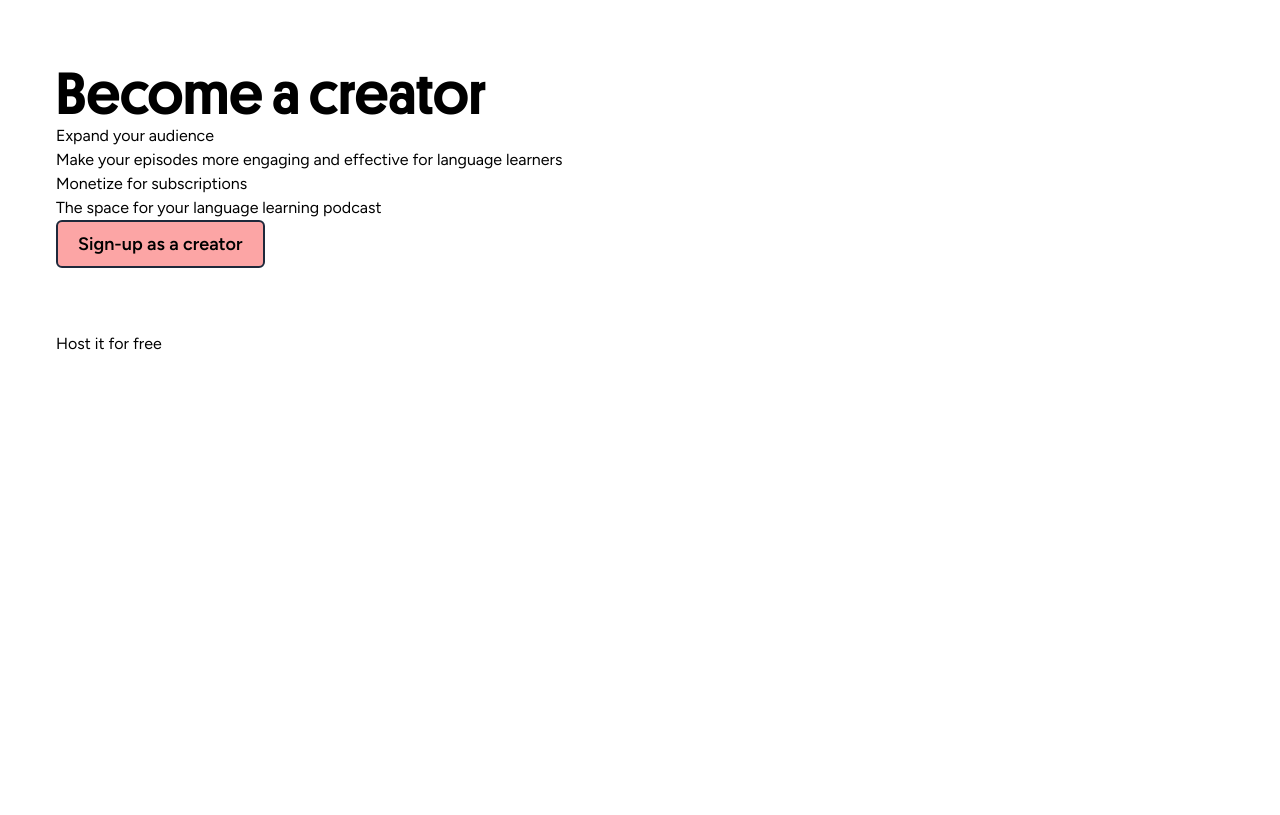
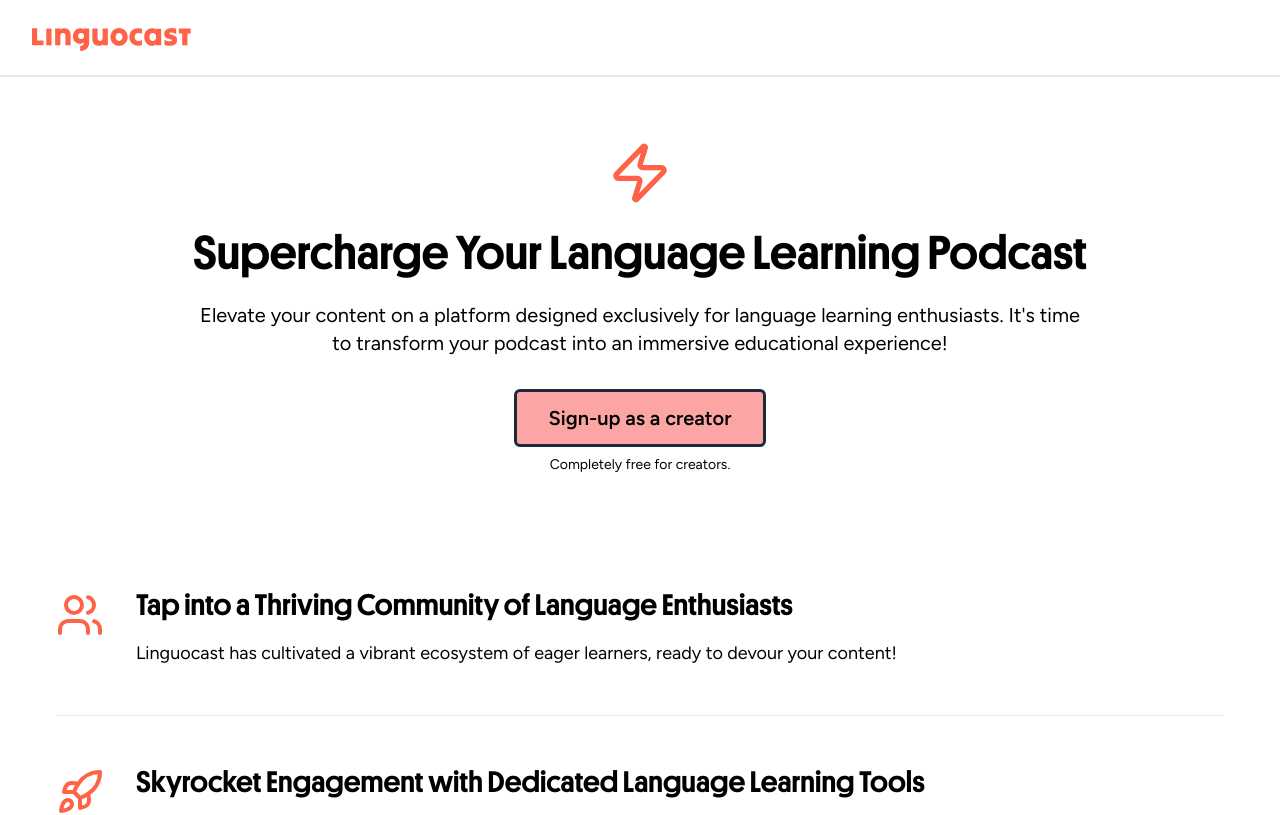
Before and after one commit to squiel91/linguocast-front, a React (Vite) app: page /creators in a window 1280 px wide. Shown: the top 815 px of the page. Built offline with nearby package versions, Linux system fonts and the light colour scheme.

Commit message:
creators base page

```diff
--- a/src/routes/creators-landing.tsx
+++ b/src/routes/creators-landing.tsx
@@ -1,14 +1,26 @@
 import { useAuth } from "@/auth/auth.context"
 import { Button } from "@/ui/button.ui"
 import axios from "axios"
-import { useState } from "react"
+import { ReactNode, useState } from "react"
 import { Link } from "react-router-dom"
+import { Zap, Users, Rocket, Heart, Rss, WalletIcon, LucideIcon } from 'lucide-react'
+import linguocastLogo from '@/assets/linguocast-logo.svg'
+
+const Section = ({ icon: Icon, title, children }: { icon: LucideIcon, title: string, children: ReactNode }) => (
+  <section className="flex items-start space-x-8 py-12 border-b border-gray-200 last:border-b-0">
+    <Icon size={48} className="text-primary flex-shrink-0 mt-1" />
+    <div>
+      <h2 className="text-3xl mb-4">{title}</h2>
+      {children}
+    </div>
+  </section>
+)
 
 export const CreatorsLanding = () => {
-  const { user, modifyUser } = useAuth()
+  const { user, modifyUser, openRegisterHandler } = useAuth()
   const [isActivatingCreatorsMode, setIsActivatingCreatorsMode] = useState(false)
 
-  const activateCretorModeHandler = async () => {
+  const activateCreatorModeHandler = async () => {
     try {
       setIsActivatingCreatorsMode(true)
       await axios.patch('/api/user', { isCreator: true })
@@ -20,34 +32,69 @@ export const CreatorsLanding = () => {
       setIsActivatingCreatorsMode(false)
     }
   }
+
   return (
-    <div className="container">
-      <section className="my-16">
-        <h1 className="text-6xl">Become a creator</h1>
-        <ol>
-          <li>Expand your audience</li>
-          <li>Make your episodes more engaging and effective for language learners</li>
-          <li>Monetize for subscriptions</li>
-        </ol>
-        <p>The space for your language learning podcast</p>
-        {!user && <Button>Sign-up as a creator</Button>}
+    <div>
+      <nav className="border-b-2 px-4 md:px-8 flex justify-between flex-wrap py-6 items-center gap-4 text-slate-800">
+        <img src={linguocastLogo} className='w-32 md:w-40' />
+      </nav>
+      <div className="container mx-auto px-4 py-8 md:py-16">
+        <section className="text-center mb-16 flex flex-col items-center">
+          <Zap size={64} className="text-primary mx-auto mb-6" />
+          <h1 className="text-4xl md:text-5xl mb-6">
+            Supercharge Your Language Learning Podcast
+          </h1>
+          <p className="text-lg md:text-xl max-w-4xl mb-8">
+            Elevate your content on a platform designed exclusively for language learning enthusiasts. It's time to transform your podcast into an immersive educational experience!
+          </p>
+          {!user && (
+            <>
+              <Button onClick={() => openRegisterHandler(true)} className="text-xl px-8 py-3">Sign-up as a creator</Button>
+              <p className='mt-2 text-sm'>Completely free for creators.</p>
+            </>
+          )}
           {user && !user.isCreator && (
             <Button
               isLoading={isActivatingCreatorsMode}
-            onClick={activateCretorModeHandler}
+              onClick={activateCreatorModeHandler}
+              className="xtxt-lg px-8 py-3"
             >
               Activate creator mode
             </Button>
           )}
           {user && user.isCreator && (
             <Link to="/creators/podcasts">
-            <Button>Manage my podcasts</Button>
+              <Button className="text-xl px-8 py-3">Manage my podcasts</Button>
             </Link>
           )}
         </section>
-      <section>
-        Host it for free
-      </section>
+
+        <Section icon={Users} title="Tap into a Thriving Community of Language Enthusiasts">
+          <p className="text-lg">Linguocast has cultivated a vibrant ecosystem of eager learners, ready to devour your content!</p>
+        </Section>
+
+        <Section icon={Rocket} title="Skyrocket Engagement with Dedicated Language Learning Tools">
+          <ul className="list-disc list-inside text-lg space-y-2">
+            <li>Auto-generated transcript for learners to read-along</li>
+            <li>Create exercises to test your listeners</li>
+            <li>Attach extra context at the precise times of the episode</li>
+          </ul>
+        </Section>
+
+        <Section icon={WalletIcon} title="Turn Your Passion into Profit">
+          <p className="text-lg">Reap rewards from our revenue pool, with earnings directly tied to your growing audience and their engagement. Your success is our success!</p>
+        </Section>
+
+        <Section icon={Heart} title="Forge Deeper Connections with Your Audience">
+          <p className="text-lg">Gain invaluable insights into your listeners' preferences and interact with them in meaningful, impactful ways.</p>
+        </Section>
+
+        <Section icon={Rss} title="Seamless Integration for New and Existing Podcasts">
+          <p className="text-lg">
+            Whether you're starting fresh or bringing your established show, Linguocast adapts to you. Host for free or easily connect your existing RSS feed - the choice is yours!
+          </p>
+        </Section>
+      </div>
     </div>
   )
 }
--- a/src/routes/feed/feed.tsx
+++ b/src/routes/feed/feed.tsx
@@ -32,7 +32,11 @@ const Feed = () => {
     }>('/api/user/feed').then(res => res.data)
   })
 
-  if (!feedData) return <Loader />
+  if (!feedData) return (
+    <div className="flex items-center justify-center p-24">
+      <Loader big />
+    </div>
+  )
 
   const {
     newEpisodes,
--- a/src/routes/learning-journey.tsx
+++ b/src/routes/learning-journey.tsx
@@ -1,5 +1,6 @@
 import { BarGraph } from "@/components/bar-graph"
 import { HeroContent } from "@/components/hero-content"
+import { Loader } from "@/ui/loader.ui"
 import { formatSeconds } from "@/utils/date.utils"
 import { useQuery } from "@tanstack/react-query"
 import axios from "axios"
@@ -28,15 +29,21 @@ interface LearningJourneyDto {
 
 const LearningJourney = () => {
   const { data: journey } = useQuery({
-    queryKey: ['journey'],
+    queryKey: ['user', 'journey'],
     queryFn: () => axios.get<LearningJourneyDto>('/api/user/journey').then(res => res.data)
   })
+
+  if (!journey) return (
+    <div className="flex items-center justify-center p-24">
+      <Loader big />
+    </div>
+  )
 
   return (
     <div className="container mt-8">
       <h2 className="text-3xl mb-8">Learning Journey</h2>
-      <div className="grid grid-cols-4 gap-8">
-        <div className="col-span-4 h-40 flex flex-col">
+      <div className="grid grid-cols-2 md:grid-cols-4 gap-4 md:gap-8">
+        <div className="col-span-full h-40 flex flex-col">
           <BarGraph
             data={journey?.wordsWeeklyHistory.map(({ day, added, reviewed }) => ({ label: day, value: [added, reviewed] })) ?? []}
           />
--- a/src/routes/premium.tsx
+++ b/src/routes/premium.tsx
@@ -37,10 +37,10 @@ const Premium = () => {
   ]
 
   return (
-    <div className="container py-8">
-      <div className="mb-16 mt-8">
+    <div className="container py-8 md:py-16">
+      <div className="mb-16">
         <div>
-          <h1 className="text-6xl mb-6">Elevate Your Learning with Linguocast Premium</h1>
+          <h1 className="text-3xl md:text-5xl lg:text-6xl mb-6">Elevate Your Learning with Linguocast Premium</h1>
           <p className="text-lg my-4">
             Your Premium subscription financially supports top content creators while unlocking you powerful learning tools.
           </p>
--- a/src/routes/vocabulary-corner.tsx
+++ b/src/routes/vocabulary-corner.tsx
@@ -88,7 +88,11 @@ const WordCorner = () => {
         </div>
         <div className='lg:col-span-3'>
           {isPending
-            ? <Loader />
+            ? (
+              <div className="flex items-center justify-center p-24">
+                <Loader big />
+              </div>
+            )
             : filteredSavedWords!.length === 0
               ? 'No words to show. Go listen and grabb some new words!'
               : (
--- a/src/ui/button.ui.tsx
+++ b/src/ui/button.ui.tsx
@@ -32,7 +32,7 @@ export const Button = ({
     className={cn(
       'relative font-[600]',
       variant === 'primary'
-        ? 'bg-red-300 border-2 border-slate-800'
+        ? 'bg-red-300 border-[3px] border-slate-800'
         : variant === 'outline'
           ?'text-slate-800 border-slate-800 border-2 border-solid'
           : 'text-slate-800',
```
Also changed, not shown: src/routes/about/about.tsx (+13 -10 lines). Lines whose indentation alone changed are shown as unchanged.
